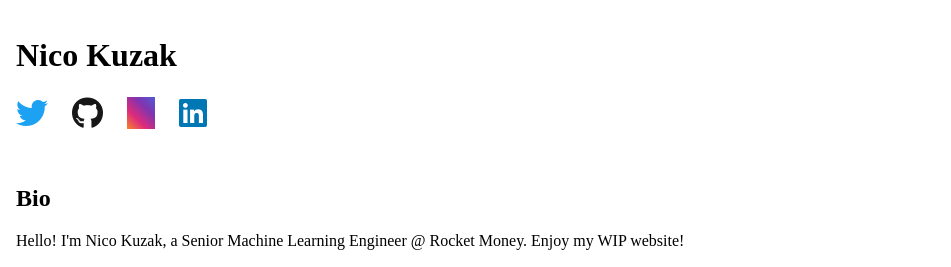
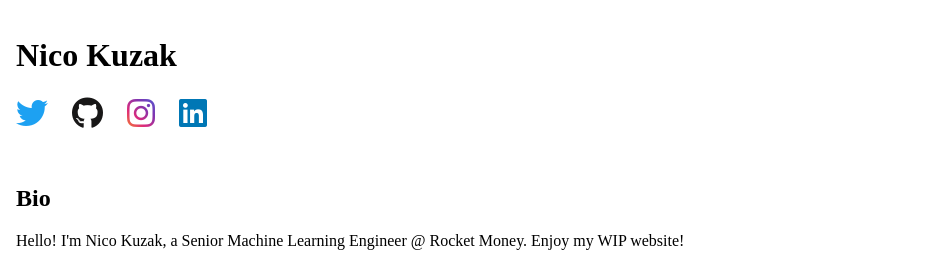
Before and after one commit to nico-kuzak/nico-kuzak.github.io, a plain HTML site: page index.html in a window 1280 px wide. Shown: the top 267 px of the page, 0-951 px from the left. Drawn offline with Linux system fonts and the light colour scheme.

Commit message:
Retesting insta

```diff
--- a/style.css
+++ b/style.css
@@ -41,7 +41,7 @@ footer {
 .social-nav a[href*="instagram.com"] i {
   font-size: 2rem;
   background: linear-gradient(45deg, #F58529, #DD2A7B, #8134AF, #515BD4);
-  /* -webkit-background-clip: text; */
+  -webkit-background-clip: text;
   -webkit-text-fill-color: transparent;
   /* The lines above "clip" the gradient to the icon shape */
 }
```
